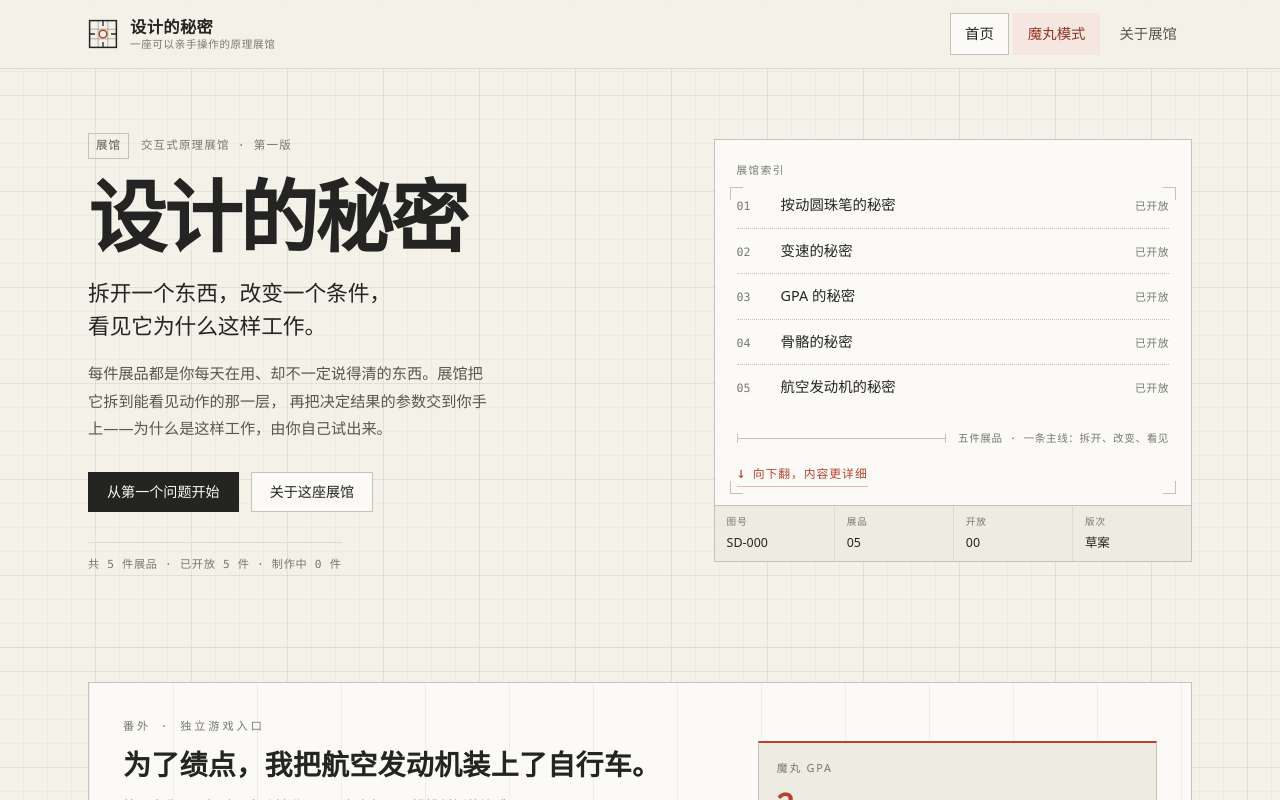
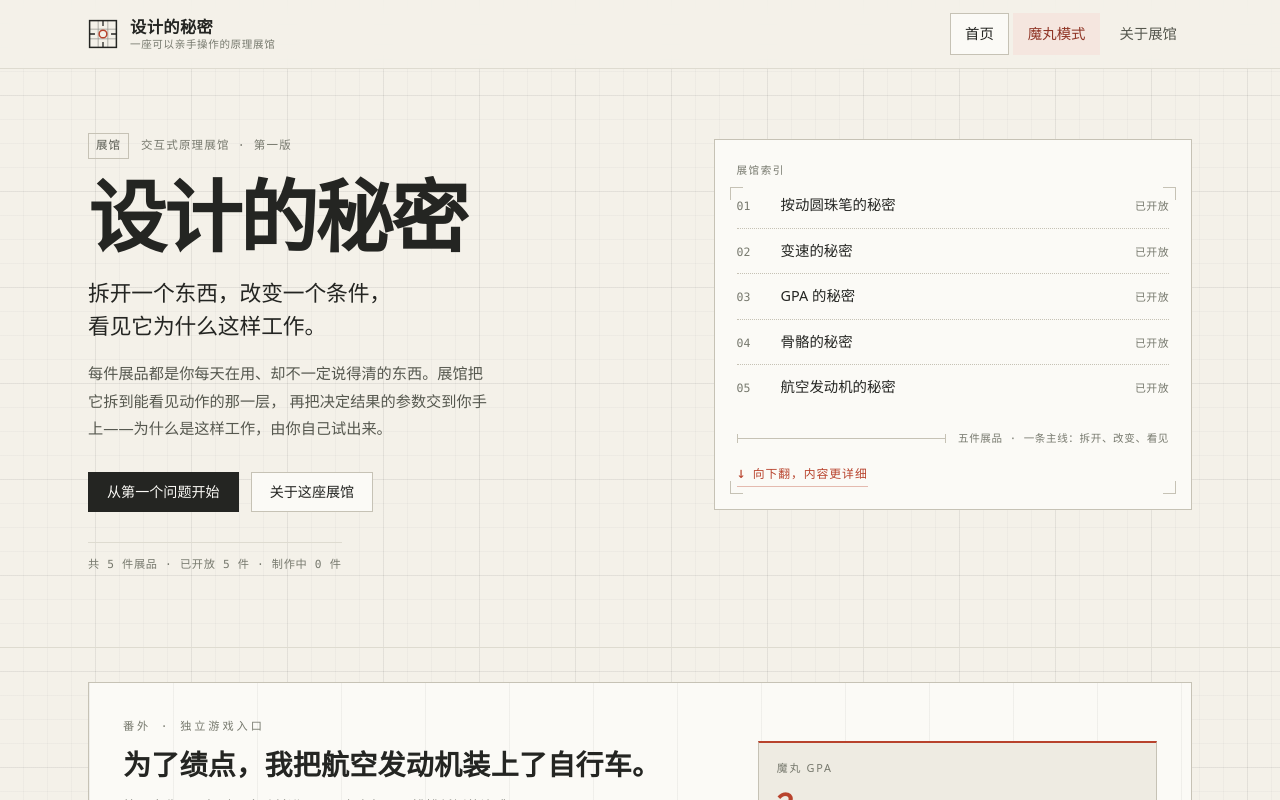
Before and after one commit to Telrest/the-secret-of-design, a React (Vite) app: page /#/ in a window 1280 px wide. Shown: the top 800 px of the page. Built offline with nearby package versions, Linux system fonts and the light colour scheme.

Commit message:
Fix the in-page jump and drop the index title block
href=\

```diff
--- a/src/pages/HomePage.tsx
+++ b/src/pages/HomePage.tsx
@@ -4,6 +4,22 @@ import { SectionHead } from '../components/SectionHead'
 import { SourceLegend } from '../components/SourceTag'
 import { StatusBadge } from '../components/StatusBadge'
 import { EXHIBITS, EXHIBIT_STATS } from '../exhibits/registry'
+
+/**
+ * 站内跳段。
+ *
+ * 不能用 href="#exhibits"：这是 HashRouter，改 hash 等于换路由，
+ * 会直接掉进 404。所以拦下默认行为，自己滚过去。
+ */
+function scrollToExhibits(event: React.MouseEvent<HTMLAnchorElement>) {
+  event.preventDefault()
+  const target = document.getElementById('exhibits')
+  if (!target) return
+  const reduce = window.matchMedia('(prefers-reduced-motion: reduce)').matches
+  target.scrollIntoView({ behavior: reduce ? 'auto' : 'smooth', block: 'start' })
+  // 滚完之后把焦点交给这一段，键盘用户接着按 Tab 就是展品列表
+  target.focus({ preventScroll: true })
+}
 
 export default function HomePage() {
   return (
@@ -27,7 +43,7 @@ export default function HomePage() {
             </p>
 
             <div className="hero__actions">
-              <a className="btn btn--primary" href="#exhibits">
+              <a className="btn btn--primary" href="#exhibits" onClick={scrollToExhibits}>
                 从第一个问题开始
               </a>
               <Link className="btn" to="/about">
@@ -42,16 +58,7 @@ export default function HomePage() {
           </div>
 
           <div className="hero__drawing">
-            <DrawingFrame
-              label="展馆索引"
-              ariaLabel="展馆索引：五件展品及当前进度"
-              titleBlock={[
-                { label: '图号', value: 'SD-000' },
-                { label: '展品', value: '05' },
-                { label: '开放', value: '00' },
-                { label: '版次', value: '草案' },
-              ]}
-            >
+            <DrawingFrame label="展馆索引" ariaLabel="展馆索引：五件展品及当前进度">
               <ol className="index-list">
                 {EXHIBITS.map((exhibit) => (
                   <li key={exhibit.id} className="index-list__row">
@@ -62,7 +69,7 @@ export default function HomePage() {
                 ))}
               </ol>
               <DimLine label="五件展品 · 一条主线：拆开、改变、看见" />
-              <a className="index-more" href="#exhibits">
+              <a className="index-more" href="#exhibits" onClick={scrollToExhibits}>
                 <span className="index-more__arrow" aria-hidden="true">
                   ↓
                 </span>
@@ -109,7 +116,7 @@ export default function HomePage() {
       </section>
 
       {/* ---------------- 五个问题 ---------------- */}
-      <section className="section section--exhibits" id="exhibits">
+      <section className="section section--exhibits" id="exhibits" tabIndex={-1}>
         <div className="shell">
           <SectionHead
             index="01"
--- a/src/styles/pages.css
+++ b/src/styles/pages.css
@@ -100,6 +100,11 @@
   letter-spacing: 0.04em;
   color: var(--ink-3);
   white-space: nowrap;
+}
+
+/* 滚到「五个问题」时给吸顶页头留出位置 */
+.section--exhibits {
+  scroll-margin-top: 96px;
 }
 
 /* 索引卡底部的翻页提示：告诉读者下面还有每件展品的详细问题 */
```
